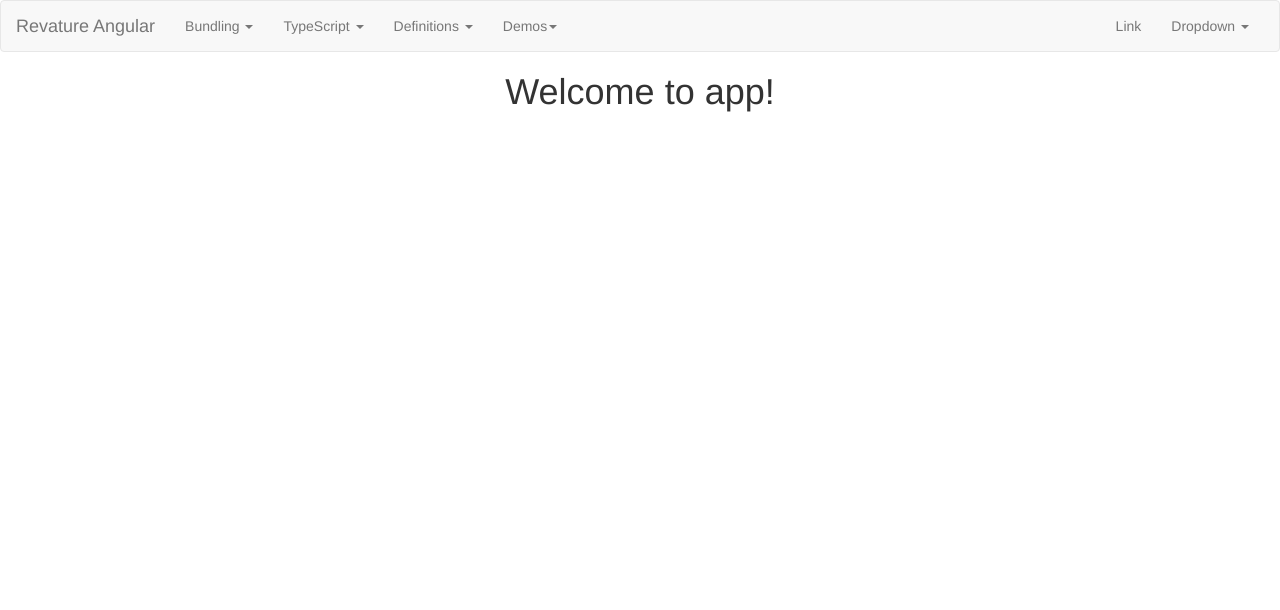
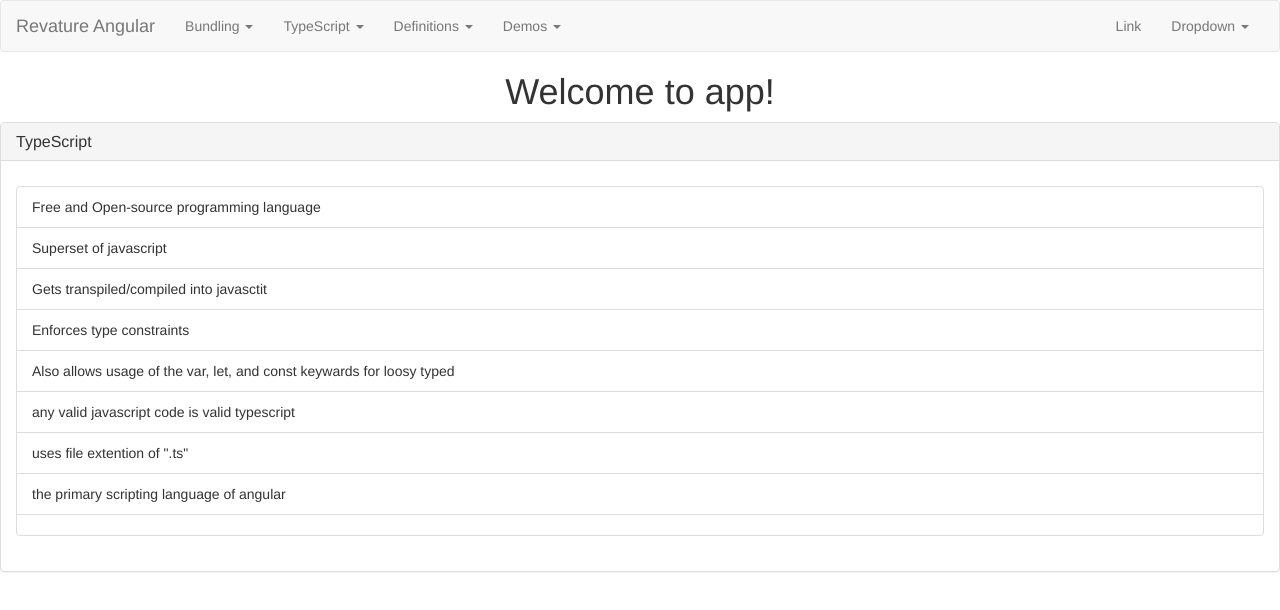
Before and after one commit to revaturelabs/AngularInfoProject, an Angular app: page /typescript-def in a window 1280 px wide. Before the commit this address led to /. Shown: the top 610 px of the page. Built offline with nearby package versions, Linux system fonts and the light colour scheme.

Commit message:
Added definition for typescript

```diff
--- a/src/app/app-routing.module.ts
+++ b/src/app/app-routing.module.ts
@@ -1,3 +1,4 @@
+import { TypescriptComponent } from './components/definitions/typescript/typescript.component';
 import { IntroductionComponent } from './components/typescript/introduction/introduction.component';
 import { NgModule } from '@angular/core';
 import { RouterModule, Routes } from '@angular/router';
@@ -8,7 +9,8 @@
 export const routes: Routes = [
     { path: 'intro', component: IntroductionComponent },
     { path: 'access', component: AccessComponent },
-    { path: 'databinding', component: DatabindingComponent}
+    { path: 'databinding', component: DatabindingComponent},
+    { path: 'typescript-def', component: TypescriptComponent }
 
 ];
 
--- a/src/app/app.module.ts
+++ b/src/app/app.module.ts
@@ -8,6 +8,7 @@
 import { NavbarComponent } from './navbar/navbar.component';
 import { AppRoutingModule } from './app-routing.module';
 import { DatabindingComponent } from './components/demos/databinding/databinding.component';
+import { TypescriptComponent } from './components/definitions/typescript/typescript.component';
 
 // NgModule Decorator
 @NgModule({
@@ -16,7 +17,8 @@
     IntroductionComponent,
     AccessComponent,
     NavbarComponent,
-    DatabindingComponent
+    DatabindingComponent,
+    TypescriptComponent
   ],
   imports: [
     BrowserModule,
--- /dev/null
+++ b/src/app/components/definitions/typescript/typescript.component.html
@@ -0,0 +1,18 @@
+<div class="panel panel-default">
+  <div class="panel-heading">
+    <h3 class="panel-title">TypeScript</h3>
+  </div>
+  <div class="panel-body">
+    <ul class="list-group">
+      <li class="list-group-item">Free and Open-source programming language</li>
+      <li class="list-group-item">Superset of javascript</li>
+      <li class="list-group-item">Gets transpiled/compiled into javasctit</li>
+      <li class="list-group-item">Enforces type constraints</li>
+      <li class="list-group-item">Also allows usage of the var, let, and const keywards for loosy typed</li>
+      <li class="list-group-item">any valid javascript code is valid typescript</li>
+      <li class="list-group-item">uses file extention of ".ts"</li>
+      <li class="list-group-item">the primary scripting language of angular</li>
+      <li class="list-group-item"></li>
+    </ul>
+  </div>
+</div>
--- /dev/null
+++ b/src/app/components/definitions/typescript/typescript.component.ts
@@ -0,0 +1,15 @@
+import { Component, OnInit } from '@angular/core';
+
+@Component({
+  selector: 'app-typescript',
+  templateUrl: './typescript.component.html',
+  styleUrls: ['./typescript.component.css']
+})
+export class TypescriptComponent implements OnInit {
+
+  constructor() { }
+
+  ngOnInit() {
+  }
+
+}
--- a/src/app/navbar/navbar.component.html
+++ b/src/app/navbar/navbar.component.html
@@ -2,7 +2,8 @@
   <div class="container-fluid">
     <!-- Brand and toggle get grouped for better mobile display -->
     <div class="navbar-header">
-        <button type="button" class="navbar-toggle collapsed" data-toggle="collapse" data-target="#bs-example-navbar-collapse-1" aria-expanded="false">
+      <button type="button" class="navbar-toggle collapsed" data-toggle="collapse"
+        data-target="#bs-example-navbar-collapse-1" aria-expanded="false">
         <span class="sr-only">Toggle navigation</span>
         <span class="icon-bar"></span>
         <span class="icon-bar"></span>
@@ -15,53 +16,104 @@
     <div class="collapse navbar-collapse" id="bs-example-navbar-collapse-1">
       <ul class="nav navbar-nav">
         <li class="dropdown">
-                <a href="#" class="dropdown-toggle" data-toggle="dropdown" role="button" aria-haspopup="true" aria-expanded="false">Bundling <span class="caret"></span></a>
+          <a href="#" class="dropdown-toggle" data-toggle="dropdown" role="button" aria-haspopup="true"
+            aria-expanded="false">Bundling
+            <span class="caret"></span>
+          </a>
           <ul class="dropdown-menu">
-                  <li><a href="#">NPM</a></li>
-                  <li><a href="#">Angular CLI</a></li>
-                  <li><a href="#">package.json</a></li>
+            <li>
+              <a href="#">NPM</a>
+            </li>
+            <li>
+              <a href="#">Angular CLI</a>
+            </li>
+            <li>
+              <a href="#">package.json</a>
+            </li>
           </ul>
         </li>
 
         <li class="dropdown">
-            <a href="#" class="dropdown-toggle" data-toggle="dropdown" role="button" aria-haspopup="true" aria-expanded="false">TypeScript <span class="caret"></span></a>
+          <a href="#" class="dropdown-toggle" data-toggle="dropdown" role="button" aria-haspopup="true"
+            aria-expanded="false">TypeScript
+            <span class="caret"></span>
+          </a>
           <ul class="dropdown-menu">
-              <li><a routerLink="intro">Introduction</a></li>
-              <li><a routerLink="access">Access Modifiers</a></li>
-              <li><a href="#">Something else here</a></li>
+            <li>
+              <a routerLink="intro">Introduction</a>
+            </li>
+            <li>
+              <a routerLink="access">Access Modifiers</a>
+            </li>
+            <li>
+              <a href="#">Something else here</a>
+            </li>
           </ul>
         </li>
         <li class="dropdown">
-              <a href="#" class="dropdown-toggle" data-toggle="dropdown" role="button" aria-haspopup="true" aria-expanded="false">Definitions <span class="caret"></span></a>
+          <a href="#" class="dropdown-toggle" data-toggle="dropdown" role="button" aria-haspopup="true"
+            aria-expanded="false">Definitions
+            <span class="caret"></span>
+          </a>
           <ul class="dropdown-menu">
-                <li><a href="#">Introduction</a></li>
-                <li><a href="#">Access Modifiers</a></li>
-                <li><a href="#">Something else here</a></li>
+            <li>
+              <a routerLink="typescript-def">Typescript</a>
+            </li>
+            <li>
+              <a href="#">Access Modifiers</a>
+            </li>
+            <li>
+              <a href="#">Something else here</a>
+            </li>
           </ul>
         </li>
         <li class="dropdown">
-                <a href="#" class="dropdown-toggle" data-toggle="dropdown" role="button" aria-haspopup="true" aria-expanded="false">Demos<span class="caret"></span></a>
+          <a href="#" class="dropdown-toggle" data-toggle="dropdown" role="button" aria-haspopup="true"
+            aria-expanded="false">Demos
+            <span class="caret"></span>
+          </a>
           <ul class="dropdown-menu">
-                  <li><a routerLink="databinding">Databinding</a></li>
-                  <li><a href="#">Access Modifiers</a></li>
-                  <li><a href="#">Something else here</a></li>
+            <li>
+              <a routerLink="databinding">Databinding</a>
+            </li>
+            <li>
+              <a href="#">Access Modifiers</a>
+            </li>
+            <li>
+              <a href="#">Something else here</a>
+            </li>
           </ul>
         </li>
       </ul>
 
       <ul class="nav navbar-nav navbar-right">
-          <li><a href="#">Link</a></li>
+        <li>
+          <a href="#">Link</a>
+        </li>
         <li class="dropdown">
-            <a href="#" class="dropdown-toggle" data-toggle="dropdown" role="button" aria-haspopup="true" aria-expanded="false">Dropdown <span class="caret"></span></a>
+          <a href="#" class="dropdown-toggle" data-toggle="dropdown" role="button" aria-haspopup="true"
+            aria-expanded="false">Dropdown
+            <span class="caret"></span>
+          </a>
           <ul class="dropdown-menu">
-              <li><a href="#">Action</a></li>
-              <li><a href="#">Another action</a></li>
-              <li><a href="#">Something else here</a></li>
+            <li>
+              <a href="#">Action</a>
+            </li>
+            <li>
+              <a href="#">Another action</a>
+            </li>
+            <li>
+              <a href="#">Something else here</a>
+            </li>
             <li role="separator" class="divider"></li>
-              <li><a href="#">Separated link</a></li>
+            <li>
+              <a href="#">Separated link</a>
+            </li>
           </ul>
         </li>
       </ul>
-      </div><!-- /.navbar-collapse -->
-    </div><!-- /.container-fluid -->
+    </div>
+    <!-- /.navbar-collapse -->
+  </div>
+  <!-- /.container-fluid -->
 </nav>
```
Also changed, not shown: src/app/components/definitions/typescript/typescript.component.css (added), 1 other file (tests, documents, lock files or other folders). Lines whose indentation alone changed are shown as unchanged.
